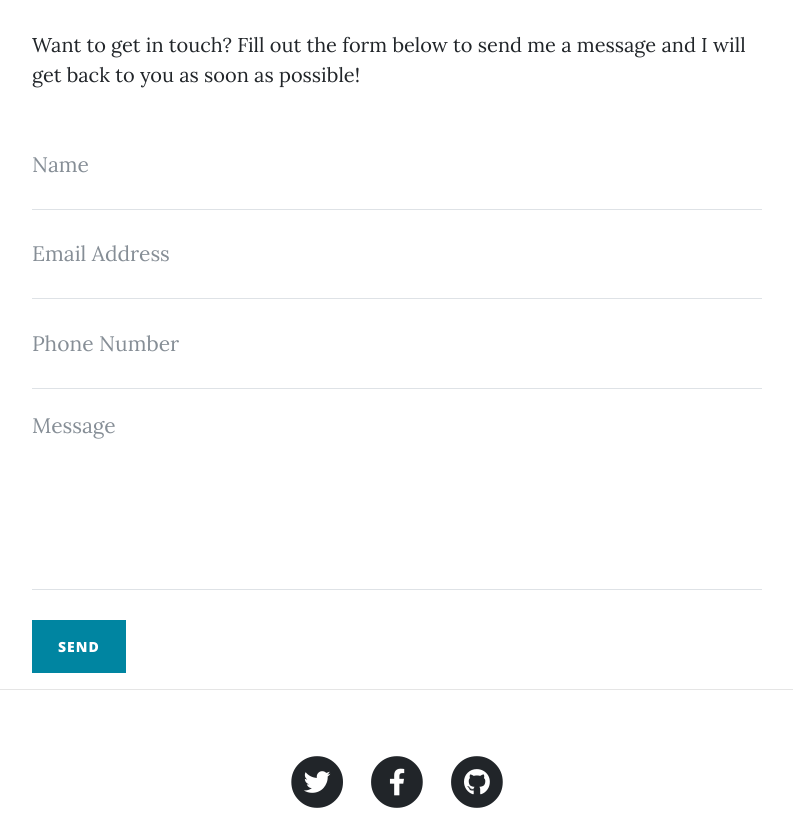
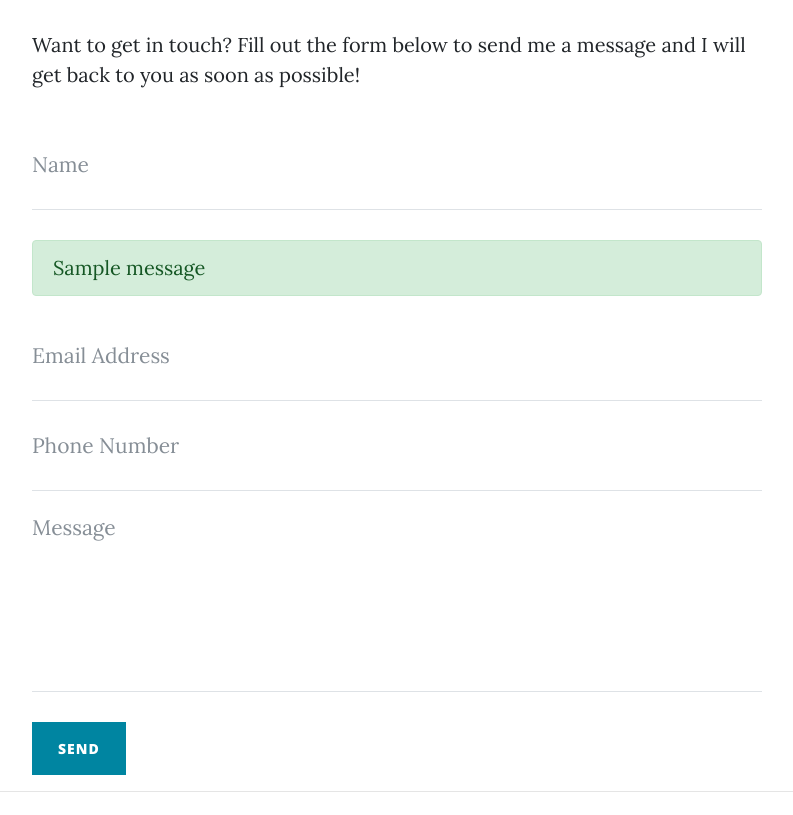
Before and after one commit to Ifeanyi-design/IFEANYI-BLOG, a Flask app: page /contact in a window 1280 px wide. Shown: the part 582-1397 px from the top of the page, without its empty margins (243-1036 px from the left). Run offline with Flask 3, Linux system fonts and the light colour scheme; one stand-in notice (Sample message) is shown; some libraries are stand-ins or nearby versions.

```diff
--- a/main.py
+++ b/main.py
@@ -1,6 +1,6 @@
 from functools import wraps
 import os
-from flask import Flask, render_template, redirect, url_for, flash, abort
+from flask import Flask, render_template, redirect, url_for, flash, abort, request
 from flask_bootstrap import Bootstrap
 from flask_ckeditor import CKEditor
 from datetime import date
@@ -12,6 +12,8 @@ from forms import CreatePostForm, RegisterForm, LoginForm, CommentForm
 # from flask_gravatar import Gravatar
 import hashlib
 from urllib.parse import urlencode
+import smtplib
+from email.message import EmailMessage
 
 
 app = Flask(__name__)
@@ -162,8 +164,31 @@ def about():
     return render_template("about.html")
 
 
-@app.route("/contact")
+@app.route("/contact", methods=["POST", "GET"])
 def contact():
+    form = request.form
+    if form == "POST":
+        smtp_server = "smtp.gmail.com"
+        port = 587
+        sender_mail = "ifeanyiagada9@gmail.com"
+        receiver = "ifeanyiagada123@gmail.com"
+        password = "mqezabgeyhjammgv"
+        message = EmailMessage()
+        message["From"] = sender_mail
+        message["To"] = receiver
+        message["Subject"] = "Contact Message from Blog Website"
+        message.set_content(
+            f"Name: {form['name']}"
+            f"Email: {form['mail']}"
+            f"Phone Number: {form['num']}"
+            f"Message: {form['message']}"
+        )
+        with smtplib.SMTP(smtp_server, port) as server:
+            server.starttls()
+            server.login(sender_mail, password)
+            server.send_message(message)
+        flash("Email Successfully Sent", "success")
+        return redirect(url_for("contact"))
     return render_template("contact.html")
 
 
--- a/templates/contact.html
+++ b/templates/contact.html
@@ -27,28 +27,35 @@
           <div class="control-group">
             <div class="form-group floating-label-form-group controls">
               <label>Name</label>
-              <input type="text" class="form-control" placeholder="Name" id="name" required data-validation-required-message="Please enter your name.">
+              <input name="name" type="text" class="form-control" placeholder="Name" id="name" required data-validation-required-message="Please enter your name.">
               <p class="help-block text-danger"></p>
             </div>
           </div>
           <div class="control-group">
+            {%with messages=get_flashed_messages(with_categories=true)%}
+      {%if messages%}
+        {%for category, message in messages%}
+          <p class="alert alert-{{category}}" role="alert">{{message}}</p>
+        {%endfor%}
+      {%endif%}
+    {%endwith%}
             <div class="form-group floating-label-form-group controls">
               <label>Email Address</label>
-              <input type="email" class="form-control" placeholder="Email Address" id="email" required data-validation-required-message="Please enter your email address.">
+              <input name="mail" type="email" class="form-control" placeholder="Email Address" id="email" required data-validation-required-message="Please enter your email address.">
               <p class="help-block text-danger"></p>
             </div>
           </div>
           <div class="control-group">
             <div class="form-group col-xs-12 floating-label-form-group controls">
               <label>Phone Number</label>
-              <input type="tel" class="form-control" placeholder="Phone Number" id="phone" required data-validation-required-message="Please enter your phone number.">
+              <input name="num" type="tel" class="form-control" placeholder="Phone Number" id="phone" required data-validation-required-message="Please enter your phone number.">
               <p class="help-block text-danger"></p>
             </div>
           </div>
           <div class="control-group">
             <div class="form-group floating-label-form-group controls">
               <label>Message</label>
-              <textarea rows="5" class="form-control" placeholder="Message" id="message" required data-validation-required-message="Please enter a message."></textarea>
+              <textarea name="message" rows="5" class="form-control" placeholder="Message" id="message" required data-validation-required-message="Please enter a message."></textarea>
               <p class="help-block text-danger"></p>
             </div>
           </div>
```
